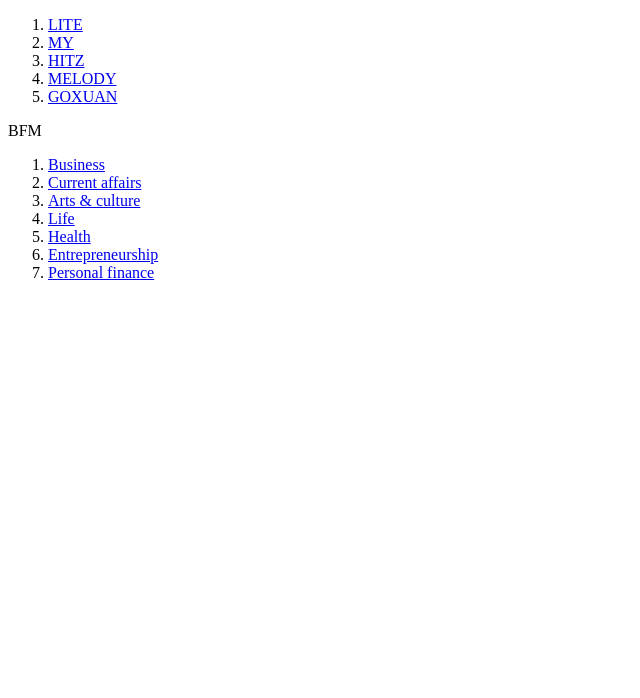
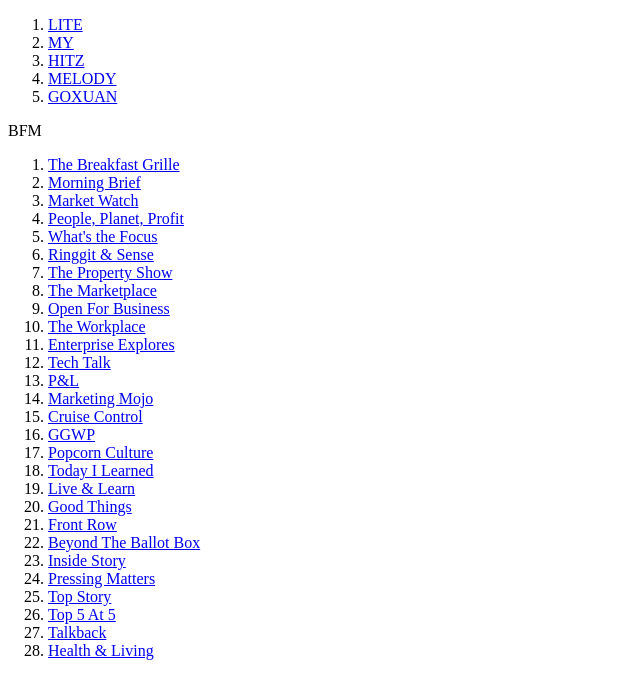
Before and after one commit to BoonHock/scrape-page, a plain HTML site: page index.html in a window 1280 px wide. Shown: the whole page, without its empty margins (0-640 px from the left). Drawn offline with Linux system fonts and the light colour scheme.

Commit message:
update bfm links again

```diff
--- a/index.html
+++ b/index.html
@@ -65,40 +65,199 @@
       <p id="bfm_podcast">BFM</p>
       <ol id="bfm_programmes">
         <li>
-          <a href="https://www.bfm.my/search?content_type=podcast&page=1&category=markets%2Ctechnology%2Ccorporates%2Cwomen+in+business%2Ceconomy%2Cmanaging%2Cthe+workplace" target="_blank"
-            >Business</a
-          >
-        </li>
-        <li>
-          <a href="https://www.bfm.my/search?content_type=podcast&page=1&category=politics%2Cenvironment%2Ceducation%2Cgovernment%2Ccorruption%2Ccontroversies%2Cinternational%2Claw%2Factivism" target="_blank"
-            >Current affairs</a
+          <a
+            href="https://www.bfm.my/content/shows/The%20Breakfast%20Grille?type=podcast"
+            target="_blank"
+            >The Breakfast Grille</a
           >
         </li>
         <li>
           <a
-            href="https://www.bfm.my/search?content_type=podcast&page=1&category=performing+arts%2Cvisual+arts%2Cmusic%2Cfilm%2Cliterature%2Fphilosophy%2Chistory%2Fheritage%2Cculture"
+            href="https://www.bfm.my/content/shows/Morning%20Brief?type=podcast"
             target="_blank"
-            >Arts & culture</a
+            >Morning Brief</a
           >
         </li>
         <li>
-          <a href="https://www.bfm.my/search?content_type=podcast&page=1&category=food%2Ctravel%2Csports%2Cfootball%2Cfashion%2Cgaming%2Ccars%2Fmotoring%2Cfamily%2Fparenting" target="_blank"
-            >Life</a
+          <a
+            href="https://www.bfm.my/content/shows/Market%20Watch?type=podcast"
+            target="_blank"
+            >Market Watch</a
           >
         </li>
         <li>
-          <a href="https://www.bfm.my/search?content_type=podcast&page=1&category=health+policy%2Cmanaging+disease%2Cmedical+advances%2Cwellness" target="_blank"
-            >Health</a
+          <a
+            href="https://www.bfm.my/content/shows/People,%20Planet,%20Profit?type=podcast"
+            target="_blank"
+            >People, Planet, Profit</a
           >
         </li>
         <li>
-          <a href="https://www.bfm.my/search?content_type=podcast&page=1&category=sme%2Centrepreneurs%2Cpersonal+development" target="_blank"
-            >Entrepreneurship</a
+          <a
+            href="https://www.bfm.my/content/shows/What's%20the%20Focus?type=podcast"
+            target="_blank"
+            >What's the Focus</a
           >
         </li>
         <li>
-          <a href="https://www.bfm.my/search?content_type=podcast&page=1&category=property%2Cyoung+finance%2Cinvestments%2Cfinancial+wellness%2Calternatives" target="_blank"
-            >Personal finance</a
+          <a
+            href="https://www.bfm.my/content/shows/Ringgit%20&%20Sense?type=podcast"
+            target="_blank"
+            >Ringgit & Sense</a
+          >
+        </li>
+        <li>
+          <a
+            href="https://www.bfm.my/content/shows/The%20Property%20Show?type=podcast"
+            target="_blank"
+            >The Property Show</a
+          >
+        </li>
+        <li>
+          <a
+            href="https://www.bfm.my/content/shows/The%20Marketplace?type=podcast"
+            target="_blank"
+            >The Marketplace</a
+          >
+        </li>
+        <li>
+          <a
+            href="https://www.bfm.my/content/shows/Open%20For%20Business?type=podcast"
+            target="_blank"
+            >Open For Business</a
+          >
+        </li>
+        <li>
+          <a
+            href="https://www.bfm.my/content/shows/The%20Workplace?type=podcast"
+            target="_blank"
+            >The Workplace</a
+          >
+        </li>
+        <li>
+          <a
+            href="https://www.bfm.my/content/shows/Enterprise%20Explores?type=podcast"
+            target="_blank"
+            >Enterprise Explores</a
+          >
+        </li>
+        <li>
+          <a
+            href="https://www.bfm.my/content/shows/Tech%20Talk?type=podcast"
+            target="_blank"
+            >Tech Talk</a
+          >
+        </li>
+        <li>
+          <a
+            href="https://www.bfm.my/content/shows/P&L?type=podcast"
+            target="_blank"
+            >P&L</a
+          >
+        </li>
+        <li>
+          <a
+            href="https://www.bfm.my/content/shows/Marketing%20Mojo?type=podcast"
+            target="_blank"
+            >Marketing Mojo</a
+          >
+        </li>
+        <li>
+          <a
+            href="https://www.bfm.my/content/shows/Cruise%20Control?type=podcast"
+            target="_blank"
+            >Cruise Control</a
+          >
+        </li>
+        <li>
+          <a
+            href="https://www.bfm.my/content/shows/GGWP?type=podcast"
+            target="_blank"
+            >GGWP</a
+          >
+        </li>
+        <li>
+          <a
+            href="https://www.bfm.my/content/shows/Popcorn%20Culture?type=podcast"
+            target="_blank"
+            >Popcorn Culture</a
+          >
+        </li>
+        <li>
+          <a
+            href="https://www.bfm.my/content/shows/Today%20I%20Learned?type=podcast"
+            target="_blank"
+            >Today I Learned</a
+          >
+        </li>
+        <li>
+          <a
+            href="https://www.bfm.my/content/shows/Live%20&%20Learn?type=podcast"
+            target="_blank"
+            >Live & Learn</a
+          >
+        </li>
+        <li>
+          <a
+            href="https://www.bfm.my/content/shows/Good%20Things?type=podcast"
+            target="_blank"
+            >Good Things</a
+          >
+        </li>
+        <li>
+          <a
+            href="https://www.bfm.my/content/shows/Front%20Row?type=podcast"
+            target="_blank"
+            >Front Row</a
+          >
+        </li>
+        <li>
+          <a
+            href="https://www.bfm.my/content/shows/Beyond%20The%20Ballot%20Box?type=podcast"
+            target="_blank"
+            >Beyond The Ballot Box</a
+          >
+        </li>
+        <li>
+          <a
+            href="https://www.bfm.my/content/shows/Inside%20Story?type=podcast"
+            target="_blank"
+            >Inside Story</a
+          >
+        </li>
+        <li>
+          <a
+            href="https://www.bfm.my/content/shows/Pressing%20Matters?type=podcast"
+            target="_blank"
+            >Pressing Matters</a
+          >
+        </li>
+        <li>
+          <a
+            href="https://www.bfm.my/content/shows/Top%20Story?type=podcast"
+            target="_blank"
+            >Top Story</a
+          >
+        </li>
+        <li>
+          <a
+            href="https://www.bfm.my/content/shows/Top%205%20At%205?type=podcast"
+            target="_blank"
+            >Top 5 At 5</a
+          >
+        </li>
+        <li>
+          <a
+            href="https://www.bfm.my/content/shows/Talkback?type=podcast"
+            target="_blank"
+            >Talkback</a
+          >
+        </li>
+        <li>
+          <a
+            href="https://www.bfm.my/content/shows/Health%20&%20Living?type=podcast"
+            target="_blank"
+            >Health & Living</a
           >
         </li>
       </ol>
```
